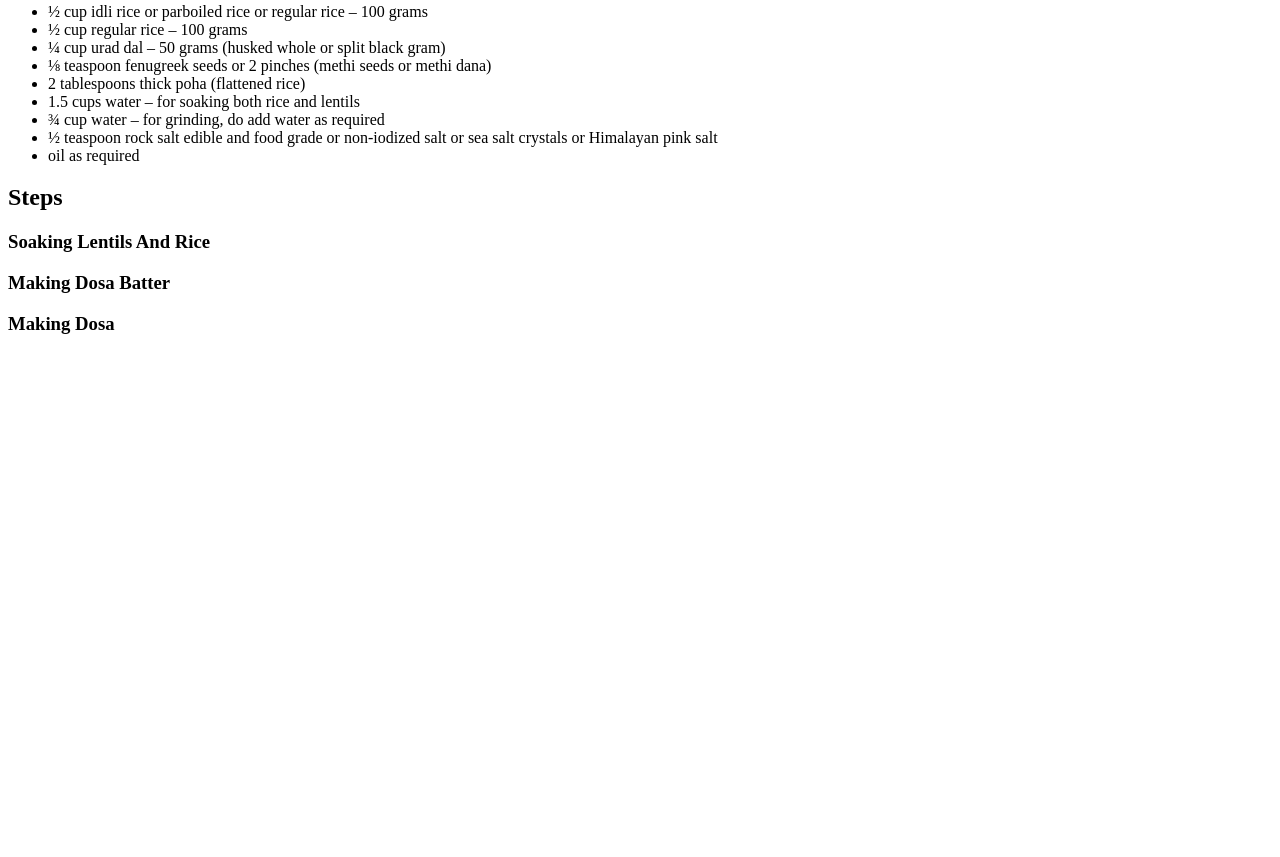
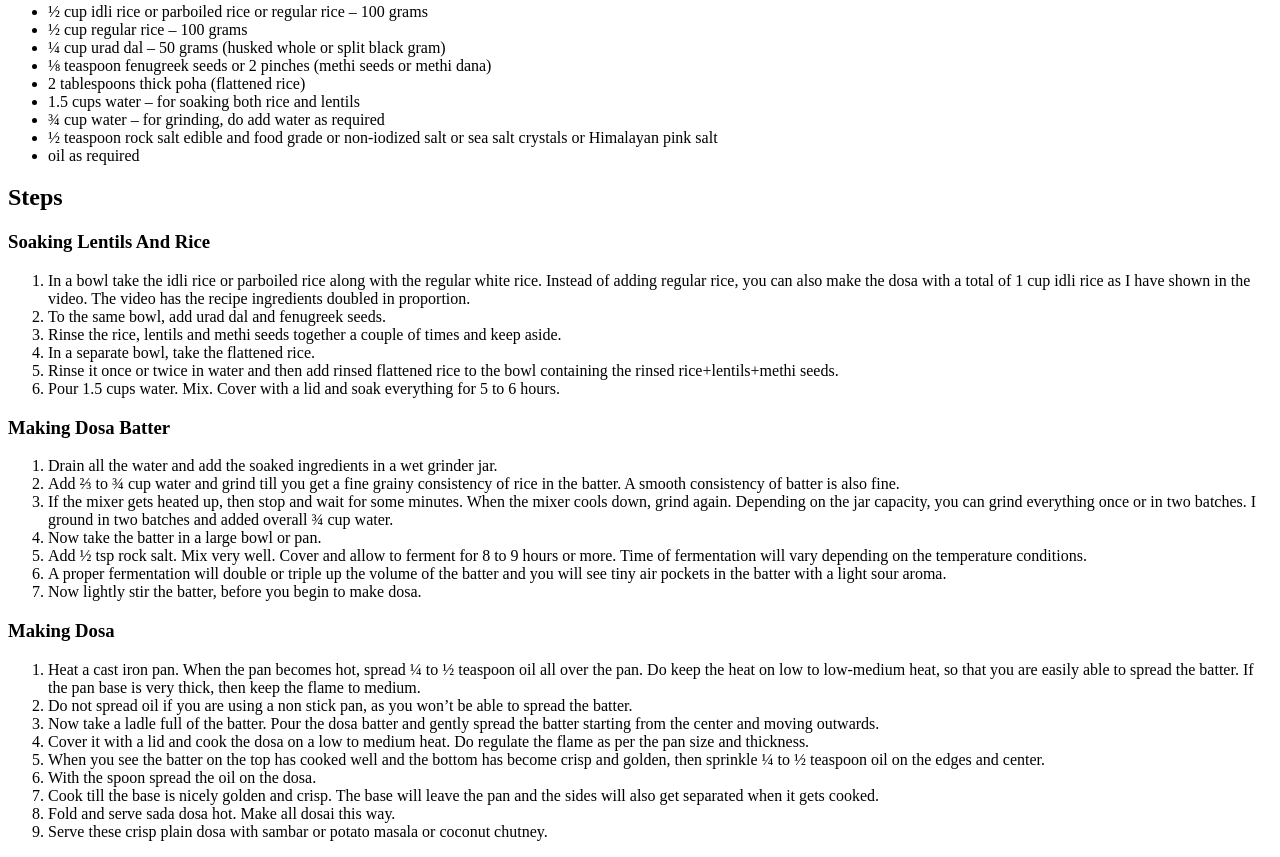
Before and after one commit to surajitbiswas/odin-recipes, a plain HTML site: page recipes/dosa.html in a window 1280 px wide. Shown: the part 971-1828 px from the top of the page. Before the commit the page ends 1324 px from the top, so only its background shows below. Drawn offline with Linux system fonts and the light colour scheme.

Commit message:
Complete Dosa page without CSS

```diff
--- a/recipes/dosa.html
+++ b/recipes/dosa.html
@@ -26,7 +26,80 @@
      </ul>
      <h2>Steps</h2>
      <h3>Soaking Lentils And Rice</h3>
+     <ol>
+        <li>In a bowl take the idli rice or parboiled rice along with the regular white rice. Instead of adding regular rice, you can also make the dosa with a total of 1 cup idli rice as I have shown in the video.
+             The video has the recipe ingredients doubled in proportion.</li>
+        <li>
+            To the same bowl, add urad dal and fenugreek seeds.
+        </li>
+        <li>
+            Rinse the rice, lentils and methi seeds together a couple of times and keep aside.
+        </li>
+        <li>
+            In a separate bowl, take the flattened rice.
+        </li>
+        <li>
+            Rinse it once or twice in water and then add rinsed flattened rice to the bowl containing the rinsed rice+lentils+methi seeds.
+        </li>
+        <li>
+            Pour 1.5 cups water. Mix. Cover with a lid and soak everything for 5 to 6 hours.
+        </li>
+     </ol>
      <h3>Making Dosa Batter</h3>
+     <ol>
+        <li>
+            Drain all the water and add the soaked ingredients in a wet grinder jar.
+        </li>
+        <li>
+            Add ⅔ to ¾ cup water and grind till you get a fine grainy consistency of rice in the batter. A smooth consistency of batter is also fine.
+        </li>
+        <li>
+            If the mixer gets heated up, then stop and wait for some minutes. When the mixer cools down, grind again. Depending on the jar capacity, you can grind everything once or in two batches.
+             I ground in two batches and added overall ¾ cup water.
+        </li>
+        <li>
+            Now take the batter in a large bowl or pan.
+        </li>
+        <li>
+            Add ½ tsp rock salt. Mix very well. Cover and allow to ferment for 8 to 9 hours or more. Time of fermentation will vary depending on the temperature conditions.
+        </li>
+        <li>
+            A proper fermentation will double or triple up the volume of the batter and you will see tiny air pockets in the batter with a light sour aroma.
+        </li>
+        <li>
+            Now lightly stir the batter, before you begin to make dosa.
+        </li>
+     </ol>
      <h3>Making Dosa</h3>
+     <ol>
+        <li>
+            Heat a cast iron pan. When the pan becomes hot, spread ¼ to ½ teaspoon oil all over the pan. Do keep the heat on low to low-medium heat, so that you are easily able to spread the batter.
+            If the pan base is very thick, then keep the flame to medium.
+        </li>
+        <li>
+            Do not spread oil if you are using a non stick pan, as you won’t be able to spread the batter.
+        </li>
+        <li>
+            Now take a ladle full of the batter. Pour the dosa batter and gently spread the batter starting from the center and moving outwards.
+        </li>
+        <li>
+            Cover it with a lid and cook the dosa on a low to medium heat. Do regulate the flame as per the pan size and thickness.
+        </li>
+        <li>
+            When you see the batter on the top has cooked well and the bottom has become crisp and golden, then sprinkle ¼ to ½ teaspoon oil on the edges and center.
+        </li>
+        <li>
+            With the spoon spread the oil on the dosa.
+        </li>
+        <li>
+            Cook till the base is nicely golden and crisp. The base will leave the pan and the sides will also get separated when it gets cooked.
+        </li>
+        <li>
+            Fold and serve sada dosa hot. Make all dosai this way.
+        </li>
+        <li>
+            Serve these crisp plain dosa with sambar or potato masala or coconut chutney.
+        </li>
+     </ol>
 </body>
 </html>
```
